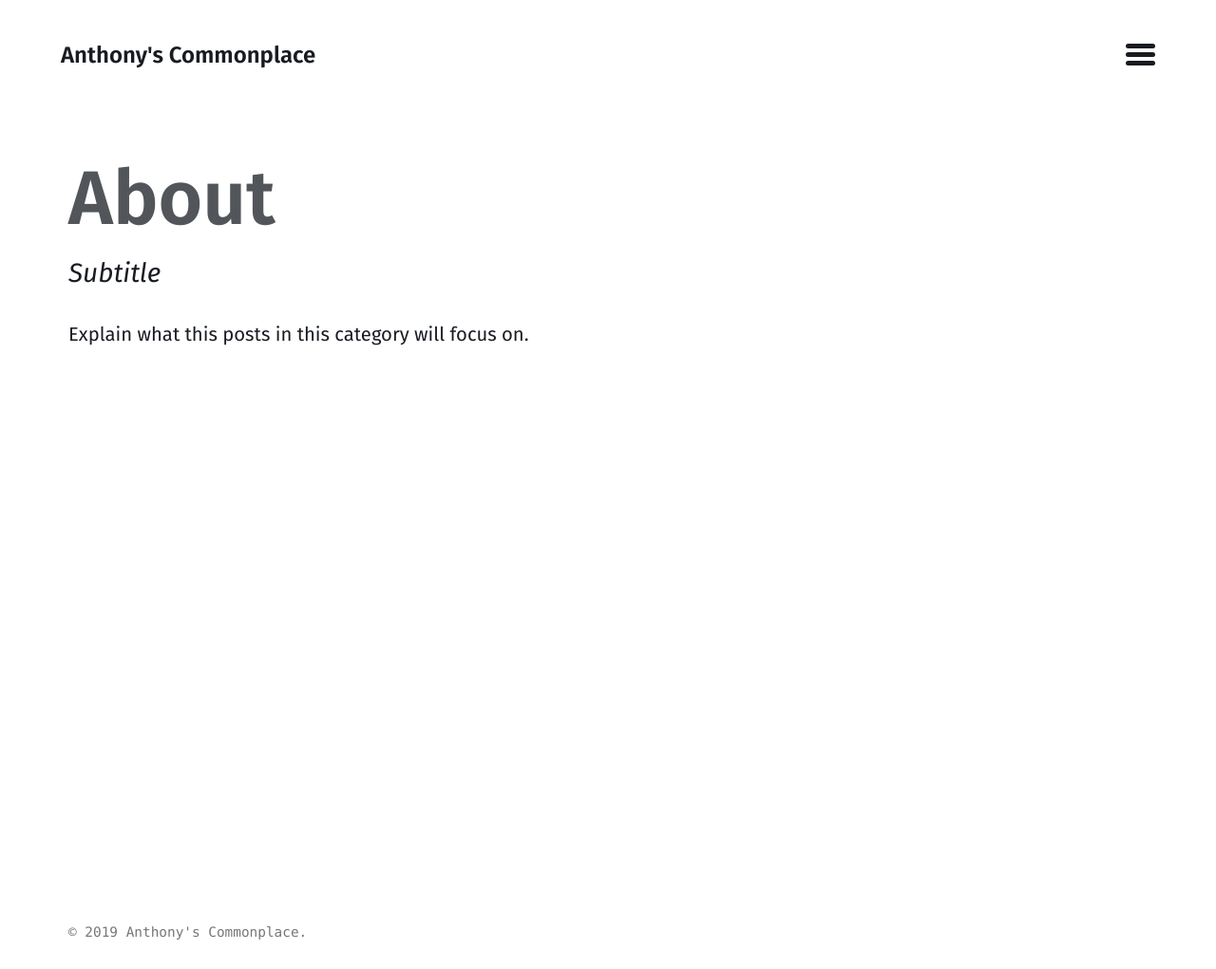
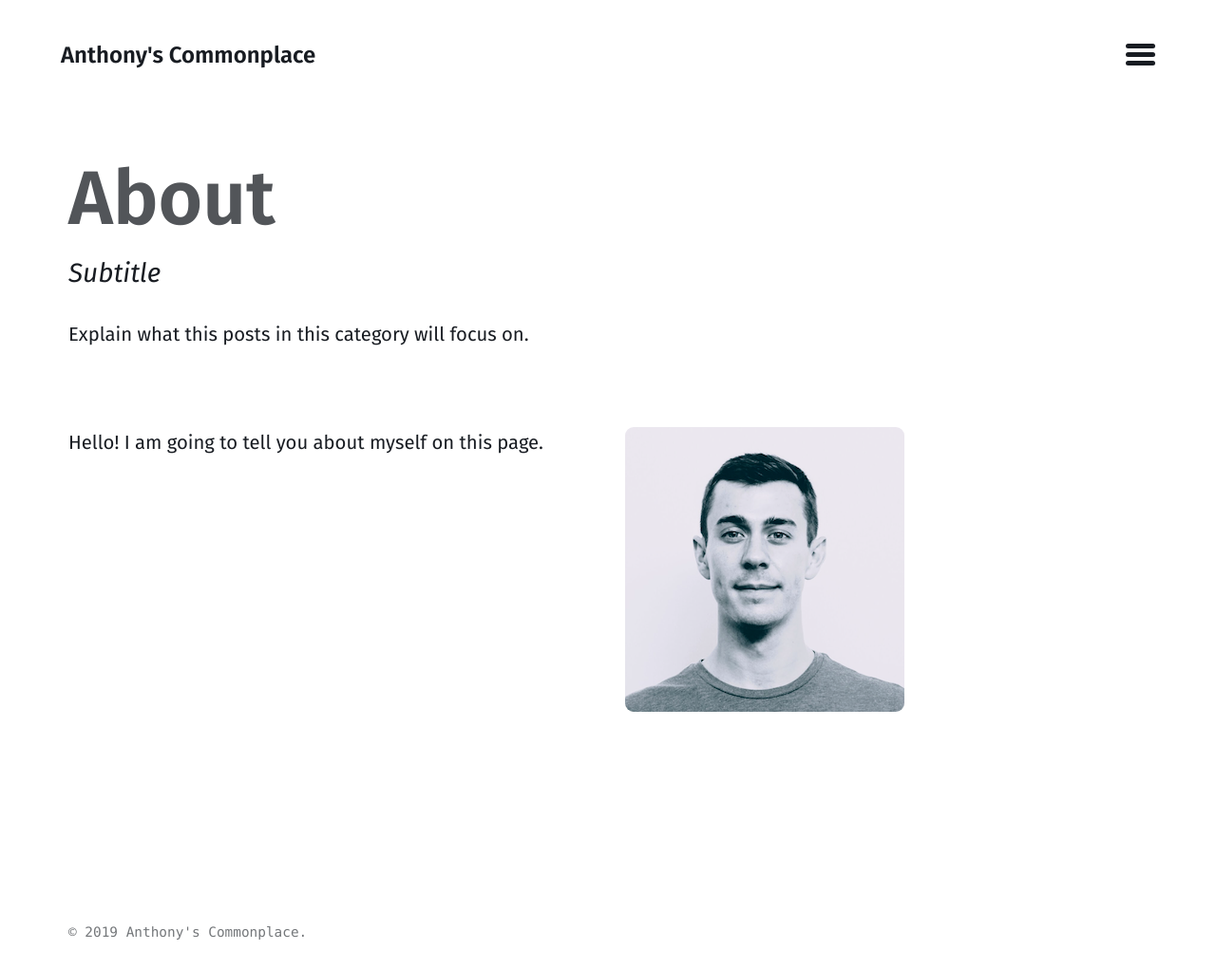
Before and after one commit to alhint/commonplace_old, a Jekyll site: the page built from _pages/about.md, in a window 1280 px wide. Shown: the whole page at 95% size. Built offline with Jekyll 4.4.1, drawn with Linux system fonts in a browser that asks for light colours.

Commit message:
added profile photo

```diff
--- a/_pages/about.md
+++ b/_pages/about.md
@@ -7,6 +7,8 @@ sub_title: "Subtitle"
 introduction: "Explain what this posts in this category will focus on."
 image:  # URL to a hero image associated with the post (e.g., /assets/page-pic.jpg)
 author:
-  name: #John Doe
-  picture: #/assets/images/johndoe.png
+  name: Anthony Hinton
+  picture: /assets/images/profilepic.png
 ---
+
+Hello!  I am going to tell you about myself on this page.
```
Also changed, not shown: assets/images/profilepic.png (added), 1 other file.
